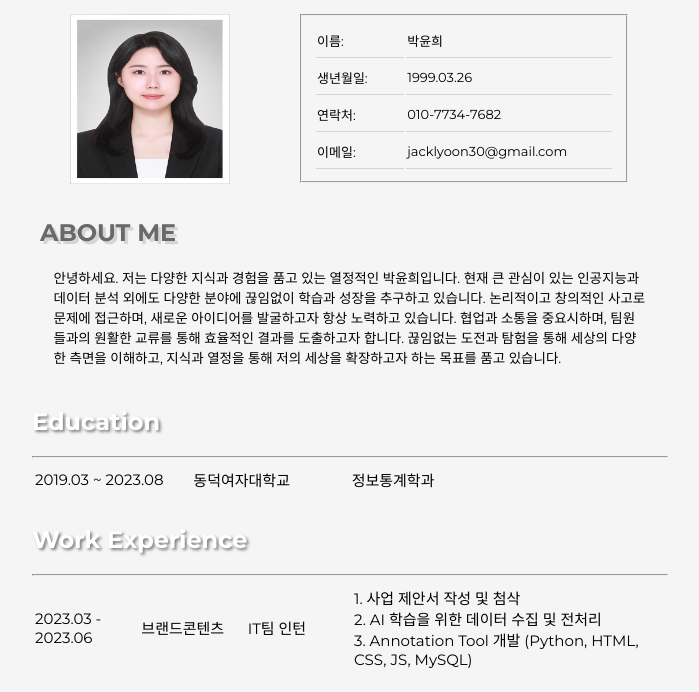
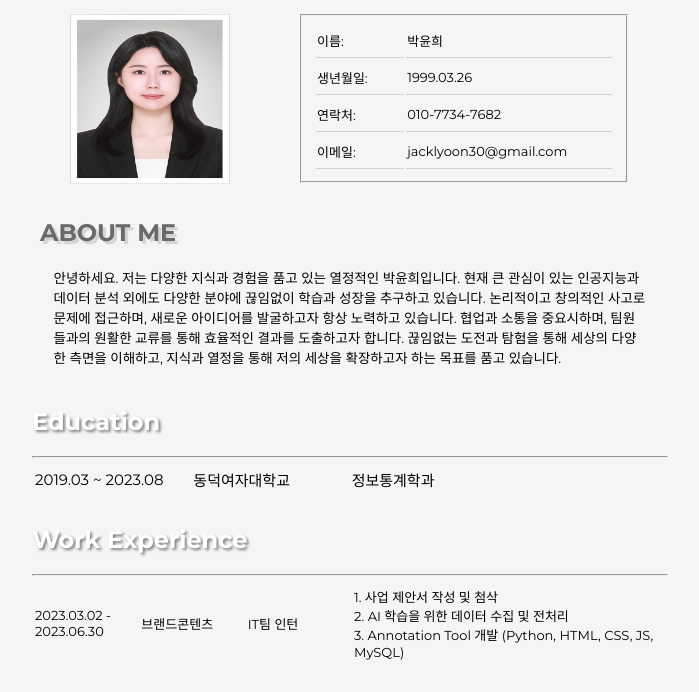
Before and after one commit to YunheeJacklyn/home, a plain HTML site: page resume.html in a window 1280 px wide. Shown: the part 98-790 px from the top of the page, without its empty margins (290-989 px from the left). Drawn offline with Linux system fonts and the light colour scheme.

Commit message:
Update resume.html
changing font-size of #experience td

```diff
--- a/resume.html
+++ b/resume.html
@@ -20,9 +20,15 @@
       width: 75%;
      }
 
-    #dongduk td, #experience td {
+    #dongduk td {
       border-top: none;
       font-size: 15px;
+      width: 20%;
+    }
+
+    #experience td {
+      border-top: none;
+      font-size: 13px;
       width: 20%;
     }
 
@@ -67,7 +73,7 @@
       <hr>
       <table id="experience">
         <tr>
-          <td style="width: 100px;">2023.03 - 2023.06</td>
+          <td style="width: 100px;">2023.03.02 - 2023.06.30</td>
           <td style="width: 100px;">브랜드콘텐츠</td>
           <td style="width: 100px;">IT팀 인턴</td>
           <td style="width: 50%;">
@@ -82,9 +88,9 @@
       <hr>
       <table>
         <tr><th>자격증</th><th style="width: 150px">발급 기관</th><th>기준일</th><th style="width: 200px">내용</th></tr>
-        <tr><td style="font-weight: bold; color: dimgrey">ADsP</td><td>Kdata</td><td>2022.06.17</td><td>데이터 분석 준전문가</td></tr>
-        <tr><td style="font-weight: bold; color: dimgrey">SQLD</td><td>Kdata</td><td>2022.09.30</td><td>SQL 개발자</td></tr>
-        <tr><td style="font-weight: bold; color: dimgrey">사회조사분석사</td><td>한국 산업 인력 공단</td><td>2022.11.25</td><td>2급</td></tr>
+        <tr><td style="font-weight: bold; color:dimgrey;">ADsP</td><td>Kdata</td><td>2022.06.17</td><td>데이터 분석 준전문가</td></tr>
+        <tr><td style="font-weight: bold; color: dimgrey;">SQLD</td><td>Kdata</td><td>2022.09.30</td><td>SQL 개발자</td></tr>
+        <tr><td style="font-weight: bold; color: dimgrey;">사회조사분석사</td><td>한국 산업 인력 공단</td><td>2022.11.25</td><td>2급</td></tr>
       </table>
       <br style="height: 2em">
 
```
